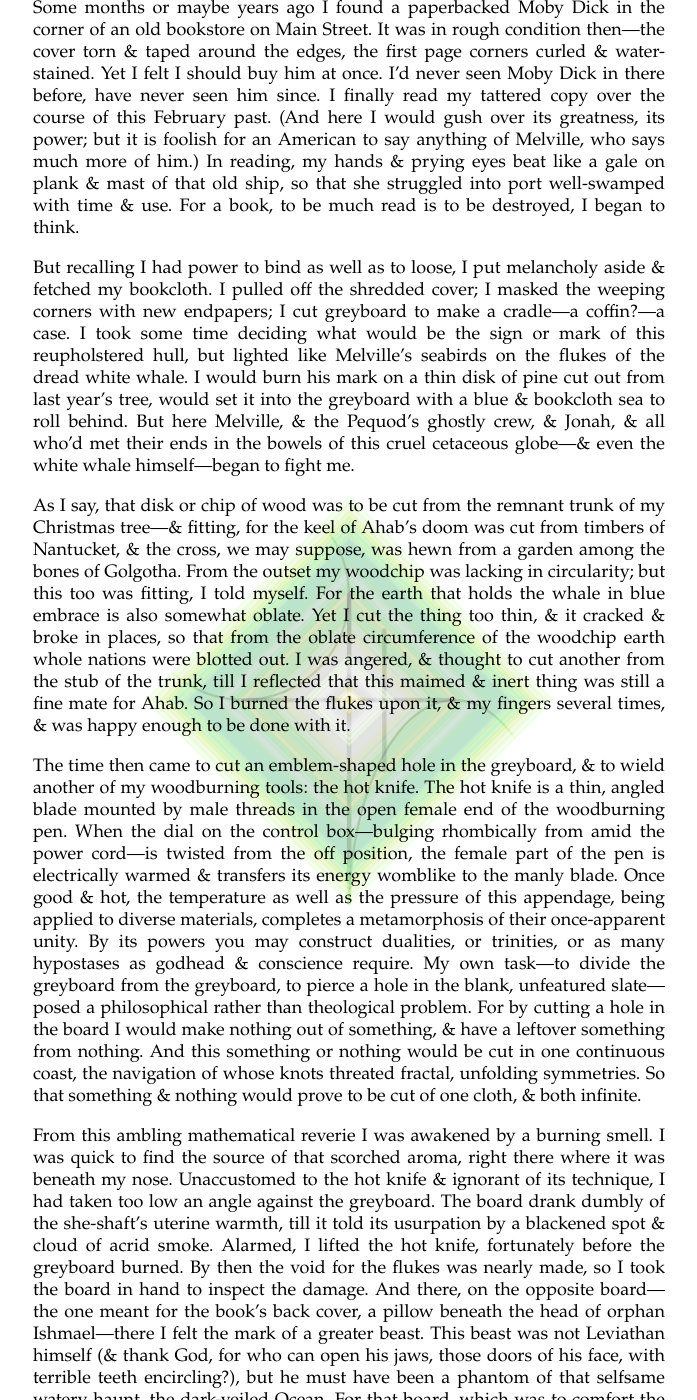
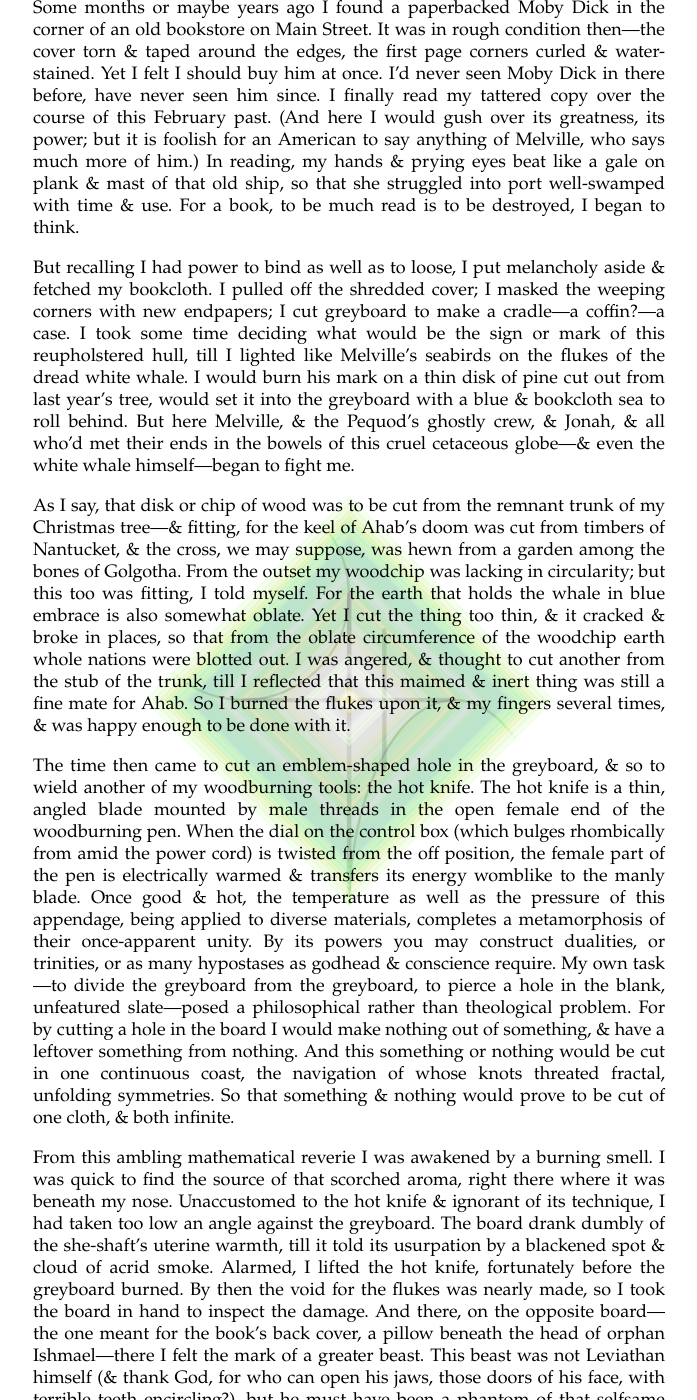
Before and after one commit to Perceptua/perceptua, a Jekyll site: the page built from _posts/2023-03-06-melville,-his-mark.md, in a window 1280 px wide and 1400 px high, scrolled down 537 px. Shown: the whole window, without its empty margins (291-988 px from the left). Built offline with Jekyll 4.4.1, drawn with Linux system fonts in a browser that asks for light colours; some of the changed text lies outside the part shown.

Commit message:
fix iframe & edit text

```diff
--- a/_posts/2023-03-06-melville,-his-mark.md
+++ b/_posts/2023-03-06-melville,-his-mark.md
@@ -11,15 +11,18 @@ layout: post
 
 Some months or maybe years ago I found a paperbacked Moby Dick in the corner of an old bookstore on Main Street. It was in rough condition then—the cover torn & taped around the edges, the first page corners curled & water-stained. Yet I felt I should buy him at once. I'd never seen Moby Dick in there before, have never seen him since. I finally read my tattered copy over the course of this February past. (And here I would gush over its greatness, its power; but it is foolish for an American to say anything of Melville, who says much more of him.) In reading, my hands & prying eyes beat like a gale on plank & mast of that old ship, so that she struggled into port well-swamped with time & use. For a book, to be much read is to be destroyed, I began to think.
 
-But recalling I had power to bind as well as to loose, I put melancholy aside & fetched my bookcloth. I pulled off the shredded cover; I masked the weeping corners with new endpapers; I cut greyboard to make a cradle—a coffin?—a case. I took some time deciding what would be the sign or mark of this reupholstered hull, but lighted like Melville's seabirds on the flukes of the dread white whale. I would burn his mark on a thin disk of pine cut out from last year's tree, would set it into the greyboard with a blue & bookcloth sea to roll behind. But here Melville, & the Pequod's ghostly crew, & Jonah, & all who'd met their ends in the bowels of this cruel cetaceous globe—& even the white whale himself—began to fight me.
+But recalling I had power to bind as well as to loose, I put melancholy aside & fetched my bookcloth. I pulled off the shredded cover; I masked the weeping corners with new endpapers; I cut greyboard to make a cradle—a coffin?—a case. I took some time deciding what would be the sign or mark of this reupholstered hull, till I lighted like Melville's seabirds on the flukes of the dread white whale. I would burn his mark on a thin disk of pine cut out from last year's tree, would set it into the greyboard with a blue & bookcloth sea to roll behind. But here Melville, & the Pequod's ghostly crew, & Jonah, & all who'd met their ends in the bowels of this cruel cetaceous globe—& even the white whale himself—began to fight me.
 
 As I say, that disk or chip of wood was to be cut from the remnant trunk of my Christmas tree—& fitting, for the keel of Ahab's doom was cut from timbers of Nantucket, & the cross, we may suppose, was hewn from a garden among the bones of Golgotha. From the outset my woodchip was lacking in circularity; but this too was fitting, I told myself. For the earth that holds the whale in blue embrace is also somewhat oblate. Yet I cut the thing too thin, & it cracked & broke in places, so that from the oblate circumference of the woodchip earth whole nations were blotted out. I was angered, & thought to cut another from the stub of the trunk, till I reflected that this maimed & inert thing was still a fine mate for Ahab. So I burned the flukes upon it, & my fingers several times, & was happy enough to be done with it.
 
-The time then came to cut an emblem-shaped hole in the greyboard, & to wield another of my woodburning tools: the hot knife. The hot knife is a thin, angled blade mounted by male threads in the open female end of the woodburning pen. When the dial on the control box—bulging rhombically from amid the power cord—is twisted from the off position, the female part of the pen is electrically warmed & transfers its energy womblike to the manly blade. Once good & hot, the temperature as well as the pressure of this appendage, being applied to diverse materials, completes a metamorphosis of their once-apparent unity. By its powers you may construct dualities, or trinities, or as many hypostases as godhead & conscience require. My own task—to divide the greyboard from the greyboard, to pierce a hole in the blank, unfeatured slate—posed a philosophical rather than theological problem. For by cutting a hole in the board I would make nothing out of something, & have a leftover something from nothing. And this something or nothing would be cut in one continuous coast, the navigation of whose knots threated fractal, unfolding symmetries. So that something & nothing would prove to be cut of one cloth, & both infinite.
+The time then came to cut an emblem-shaped hole in the greyboard, & so to wield another of my woodburning tools: the hot knife. The hot knife is a thin, angled blade mounted by male threads in the open female end of the woodburning pen. When the dial on the control box (which bulges rhombically from amid the power cord) is twisted from the off position, the female part of the pen is electrically warmed & transfers its energy womblike to the manly blade. Once good & hot, the temperature as well as the pressure of this appendage, being applied to diverse materials, completes a metamorphosis of their once-apparent unity. By its powers you may construct dualities, or trinities, or as many hypostases as godhead & conscience require. My own task—to divide the greyboard from the greyboard, to pierce a hole in the blank, unfeatured slate—posed a philosophical rather than theological problem. For by cutting a hole in the board I would make nothing out of something, & have a leftover something from nothing. And this something or nothing would be cut in one continuous coast, the navigation of whose knots threated fractal, unfolding symmetries. So that something & nothing would prove to be cut of one cloth, & both infinite.
 
-From this ambling mathematical reverie I was awakened by a burning smell. I was quick to find the source of that scorched aroma, right there where it was beneath my nose. Unaccustomed to the hot knife & ignorant of its technique, I had taken too low an angle against the greyboard. The board drank dumbly of the she-shaft's uterine warmth, till it told its usurpation by a blackened spot & cloud of acrid smoke. Alarmed, I lifted the hot knife, fortunately before the greyboard burned. By then the void for the flukes was nearly made, so I took the board in hand to inspect the damage. And there, on the opposite board—the one meant for the book's back cover, a pillow beneath the head of orphan Ishmael—there I felt the mark of a greater beast. This beast was not Leviathan himself (& thank God, for who can open his jaws, those doors of his face, with terrible teeth encircling?), but he must have been a phantom of that selfsame watery haunt, the dark-veiled Ocean. For that board, which was to comfort the souls long-suffering of the great American novel, was now swollen & soaked with water. Spongelike it sopped of that subtle retreating creature, who'd stowed away in some fold between the worlds, some cavern behind my leaky coffee machine.
+From this ambling mathematical reverie I was awakened by a burning smell. I was quick to find the source of that scorched aroma, right there where it was beneath my nose. Unaccustomed to the hot knife & ignorant of its technique, I had taken too low an angle against the greyboard. The board drank dumbly of the she-shaft's uterine warmth, till it told its usurpation by a blackened spot & cloud of acrid smoke. Alarmed, I lifted the hot knife, fortunately before the greyboard burned. By then the void for the flukes was nearly made, so I took the board in hand to inspect the damage. And there, on the opposite board—the one meant for the book's back cover, a pillow beneath the head of orphan Ishmael—there I felt the mark of a greater beast. This beast was not Leviathan himself (& thank God, for who can open his jaws, those doors of his face, with terrible teeth encircling?), but he must have been a phantom of that selfsame watery haunt, the dark-veiled Ocean. For that board which was to comfort the souls long-suffering of the great American novel was now swollen & soaked with water. Spongelike it sopped of that subtle retreating creature, who'd stowed away in some fold between the worlds, some cavern behind my leaky coffee machine.
 
-<iframe src="https://firebasestorage.googleapis.com/v0/b/perceptua-b6ea3.appspot.com/o/public%2Fmoby_dick_binding.mov?alt=media&token=0538a048-17f7-46c2-990c-50aaca7db7e6", title="Binding Moby Dick"></iframe>
+<iframe
+  src="https://firebasestorage.googleapis.com/v0/b/perceptua-b6ea3.appspot.com/o/public%2Fmoby_dick_binding.mp4?alt=media&token=3611d7d7-43a6-475b-b307-8b481f249260"
+  title="Binding Moby Dick">
+</iframe>
 
 Well, I hung those fated boards to cool & dry, & came back a later day to wrap them in burial clothes. The signs of burning & weeping had not much faded, but I was able to bind Moby Dick without further symbolical incident. The book now rests on my shelf, alongside Whitman in the pantheon. (Hawthorne is a away in another room; as in life, there is a distance between he & Melville.) Since the turning in of the cloth, the pasting of the endpapers white in their youth against the old whale's yellowed pages, there is left no outward sign of either stain. Only a chewed & oblate woodchip blazoned with the mark of the whale tells the elemental wounds that lie beneath. Yet I know that book—I know the fires & waters have been upon it.
 
```
